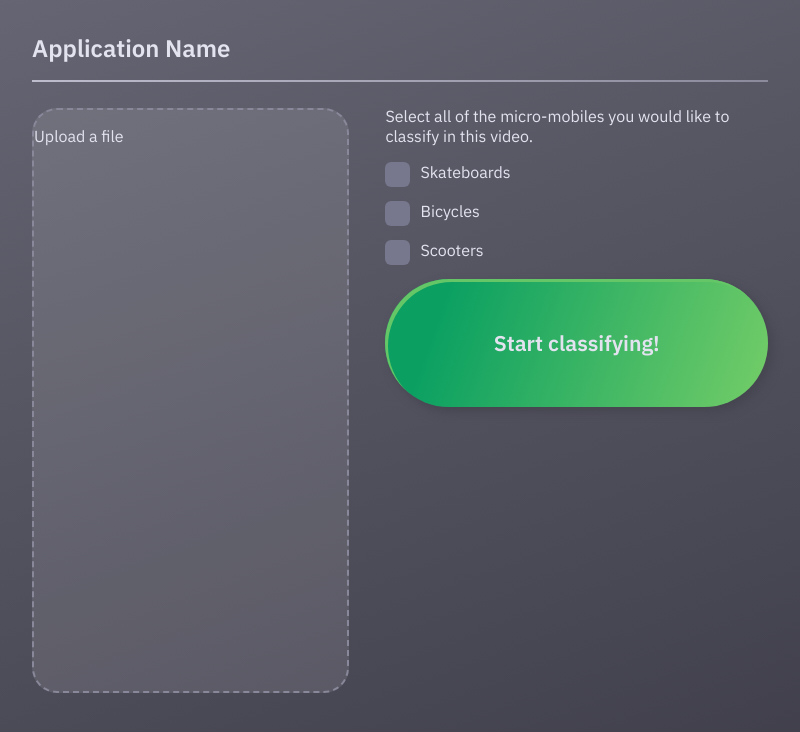
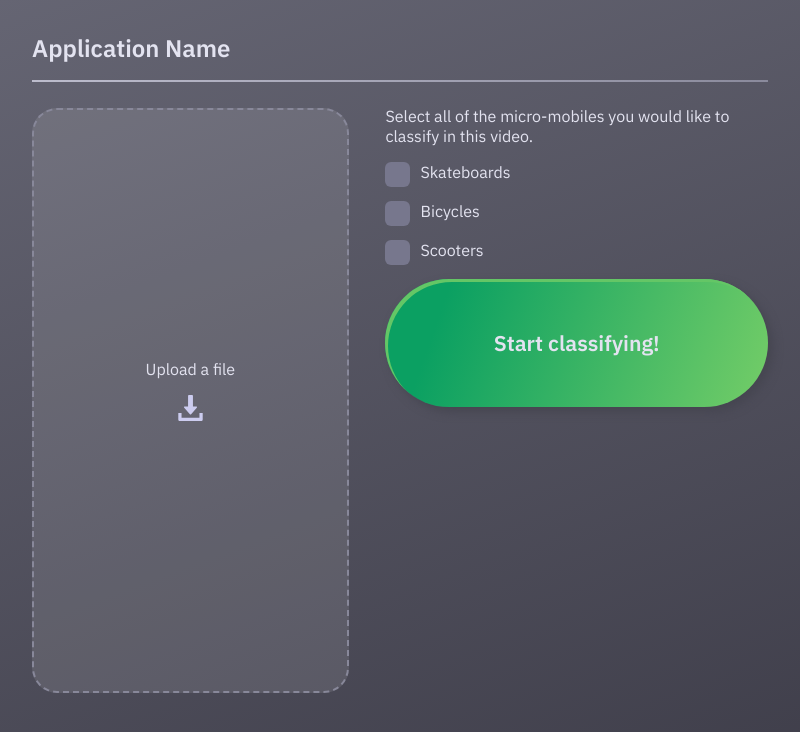
Before and after one commit to Capstone305/project-305, an Electron app: page src/templates/index.html in a window 800 px wide. Drawn offline with Linux system fonts and the light colour scheme.

Commit message:
Styled file upload field.

```diff
--- a/src/css/style.css
+++ b/src/css/style.css
@@ -47,6 +47,13 @@ hr {
     background-color: rgba(255, 255, 255, 0.1);
     border: 2px dashed #88889A;
     border-radius: 25px;
+}
+
+.drag-upload div {
+    position: relative;
+    top: 40%;
+    width: 100%;
+    text-align: center;
 }
 
 .options {
@@ -126,3 +133,7 @@ hr {
     font-weight: 600;
     font-size: 16pt;
 }
+
+#upload-icon {
+    width: 25px;
+}
--- a/src/templates/index.html
+++ b/src/templates/index.html
@@ -15,7 +15,7 @@
             <span class="drag-upload">
                 <div>
                     <p>Upload a file</p>
-                    <!-- TODO: add upload icon -->
+                    <img src="../img/upload-icon.svg" alt="Upload icon" id="upload-icon"/>
                 </div>
             </span>
 
```
Also changed, not shown: src/img/upload-icon.svg (renamed from src/img/dl-button.svg).
